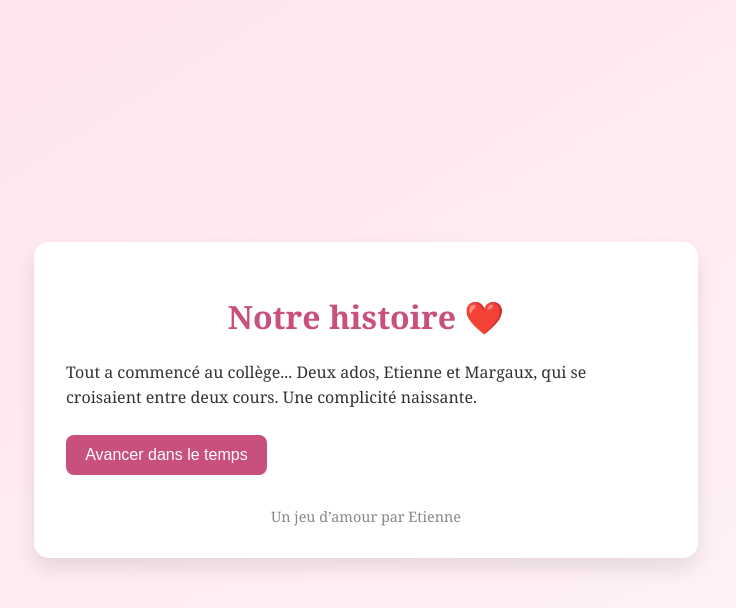
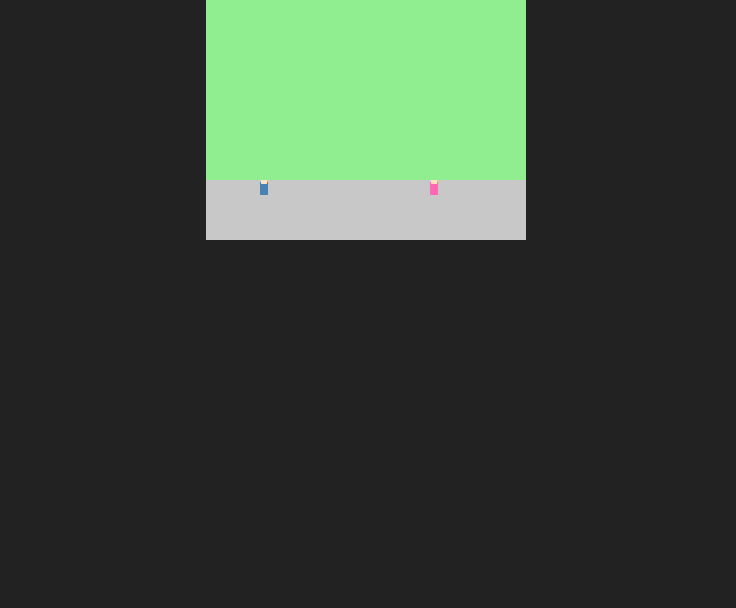
Before and after one commit to Lev1Lynx/NotreH2025, a plain HTML site: page index.html in a window 1280 px wide. Shown: the whole page, without its empty margins (274-1010 px from the left). Drawn offline with Linux system fonts and the light colour scheme.

Commit message:
Add files via upload

```diff
--- a/index.html
+++ b/index.html
@@ -1,120 +1,71 @@
+
 <!DOCTYPE html>
 <html lang="fr">
 <head>
   <meta charset="UTF-8">
-  <title>Notre histoire – Etienne & Margaux</title>
+  <title>Notre histoire - Chapitre Collège</title>
   <style>
     body {
-      font-family: 'Georgia', serif;
-      background: linear-gradient(to bottom right, #ffe3ec, #fff5f9);
-      color: #333;
       margin: 0;
-      padding: 0;
-      display: flex;
-      justify-content: center;
-      align-items: center;
-      min-height: 100vh;
+      overflow: hidden;
+      background-color: #222;
     }
-    #game {
-      background: white;
-      padding: 2rem;
-      border-radius: 15px;
-      box-shadow: 0 10px 20px rgba(0,0,0,0.1);
-      max-width: 600px;
-      width: 90%;
-    }
-    h1 {
-      text-align: center;
-      color: #c94f7c;
-    }
-    #story {
-      margin-bottom: 1.5rem;
-      line-height: 1.6;
-    }
-    .choice {
+    canvas {
       display: block;
-      background-color: #c94f7c;
-      color: white;
-      border: none;
-      padding: 0.7rem 1.2rem;
-      margin: 0.5rem 0;
-      border-radius: 8px;
-      cursor: pointer;
-      font-size: 1rem;
-      transition: background 0.3s;
-    }
-    .choice:hover {
-      background-color: #a83f65;
-    }
-    footer {
-      margin-top: 2rem;
-      text-align: center;
-      font-size: 0.9rem;
-      color: #888;
+      margin: 0 auto;
+      image-rendering: pixelated;
     }
   </style>
 </head>
 <body>
-  <div id="game">
-    <h1>Notre histoire ❤️</h1>
-    <div id="story">Chargement...</div>
-    <div id="choices"></div>
-    <footer>Un jeu d’amour par Etienne</footer>
-  </div>
-  <script>
-    const story = document.getElementById('story');
-    const choices = document.getElementById('choices');
-    const scenes = {
-      start: {
-        text: "Tout a commencé au collège... Deux ados, Etienne et Margaux, qui se croisaient entre deux cours. Une complicité naissante.",
-        options: [{ text: "Avancer dans le temps", next: "rooftop" }]
-      },
-      rooftop: {
-        text: "Quelques années plus tard, sous un ciel étoilé, un moment magique : un premier baiser échangé sur un rooftop. Le cœur battant, le monde en pause.",
-        options: [{ text: "Se souvenir de ce moment", next: "appart" }]
-      },
-      appart: {
-        text: "Puis est venu le grand saut : leur premier appartement ensemble. Entre cartons, rires et plans IKEA, une vraie vie à deux s’est construite.",
-        options: [{ text: "Entrer dans leur quotidien", next: "anniversaire" }]
-      },
-      anniversaire: {
-        text: "Le jour des 25 ans de Margaux, Etienne avait tout préparé : une surprise, des bougies, et beaucoup d’amour. Un moment inoubliable.",
-        options: [{ text: "Revivre l’émotion", next: "final" }]
-      },
-      final: {
-        text: "Aujourd’hui, leur histoire continue, plus forte que jamais. Une aventure unique, sincère, pleine de tendresse et de fous rires.",
-        options: [{ text: "Lire le mot d'amour 💌", next: "loveletter" }]
-      },
-      loveletter: {
-        text: "Margaux,\n\nChaque instant passé avec toi est une aventure que je ne veux jamais voir finir. Merci d’être celle que j’aime, aujourd’hui et pour toujours.\n\n— Etienne 💕",
-        options: [{ text: "Recommencer l’histoire", next: "start" }]
-      }
-    };
-    let current = 'start';
-    function render(sceneKey) {
-      const scene = scenes[sceneKey];
-      story.textContent = '';
-      choices.innerHTML = '';
-      let i = 0;
-      const text = scene.text;
-      const speed = 20;
-      const interval = setInterval(() => {
-        if (i < text.length) {
-          story.textContent += text[i++];
-        } else {
-          clearInterval(interval);
-        }
-      }, speed);
-      scene.options.forEach(option => {
-        const button = document.createElement('button');
-        button.textContent = option.text;
-        button.className = 'choice';
-        button.onclick = () => render(option.next);
-        choices.appendChild(button);
-      });
-      current = sceneKey;
+<canvas id="game" width="320" height="240"></canvas>
+<script>
+  const canvas = document.getElementById("game");
+  const ctx = canvas.getContext("2d");
+
+  const bg = new Image();
+  bg.src = "background.png";
+  const etienne = new Image();
+  etienne.src = "etienne.png";
+  const margaux = new Image();
+  margaux.src = "margaux.png";
+
+  const player = { x: 50, y: 180 };
+  const target = { x: 220, y: 180 };
+  const speed = 2;
+  let keys = {};
+
+  window.addEventListener("keydown", e => keys[e.key] = true);
+  window.addEventListener("keyup", e => keys[e.key] = false);
+
+  function update() {
+    if (keys["ArrowLeft"]) player.x -= speed;
+    if (keys["ArrowRight"]) player.x += speed;
+    if (keys["ArrowUp"]) player.y -= speed;
+    if (keys["ArrowDown"]) player.y += speed;
+
+    // collision simple
+    if (Math.abs(player.x - target.x) < 16 && Math.abs(player.y - target.y) < 16) {
+      alert("Etienne retrouve Margaux dans la cour du collège 💕");
+      player.x = 50;
+      player.y = 180;
     }
-    render(current);
-  </script>
+  }
+
+  function draw() {
+    ctx.clearRect(0, 0, canvas.width, canvas.height);
+    ctx.drawImage(bg, 0, 0);
+    ctx.drawImage(etienne, player.x, player.y);
+    ctx.drawImage(margaux, target.x, target.y);
+  }
+
+  function loop() {
+    update();
+    draw();
+    requestAnimationFrame(loop);
+  }
+
+  bg.onload = () => loop();
+</script>
 </body>
 </html>
```
Also changed, not shown: background.png (added), etienne.png (added), margaux.png (added).
